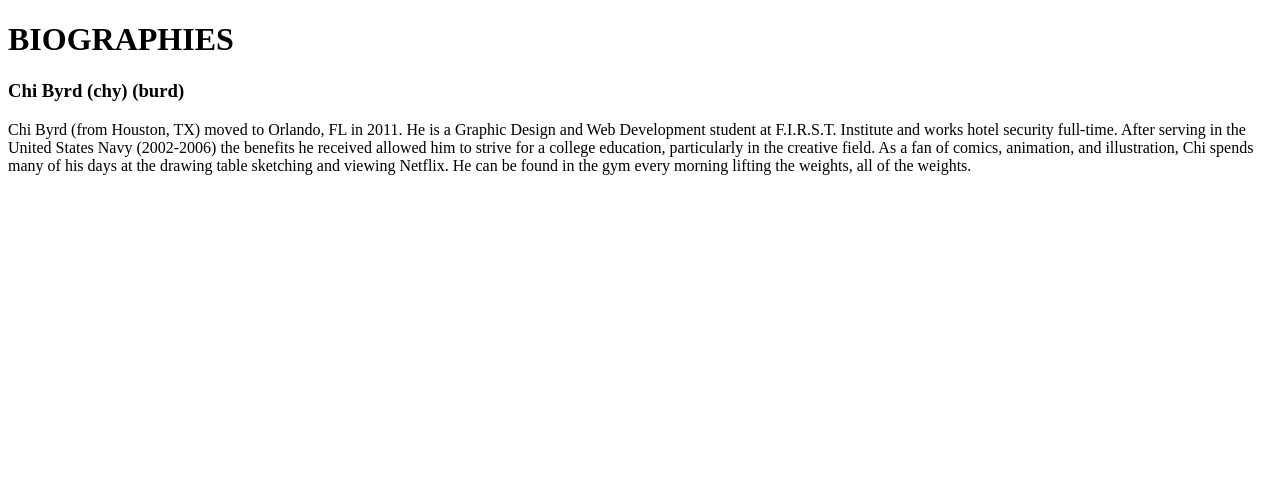
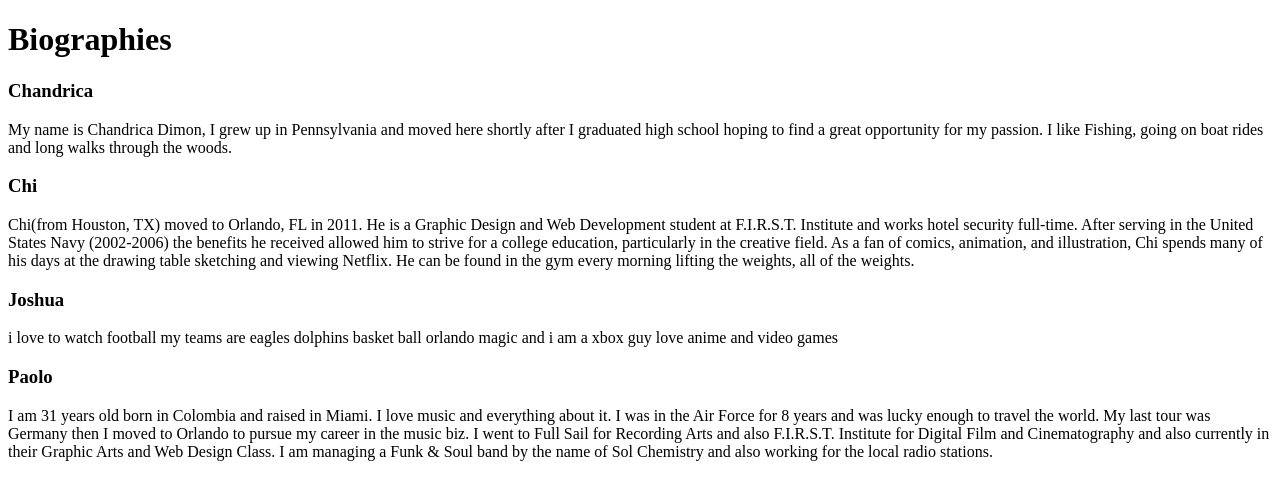
Before and after one commit to ahnestdon/classproject, a plain HTML site: page index.html in a window 1280 px wide. Drawn offline with Linux system fonts and the light colour scheme.

Commit message:
update bios html

```diff
--- a/index.html
+++ b/index.html
@@ -18,9 +18,23 @@
 
 
         <!--bio profile section-->
-        <H1>BIOGRAPHIES</H1>
-        <h3> Chi Byrd (chy) (burd)</h3>
-        <p>Chi Byrd (from Houston, TX) moved to Orlando, FL in 2011. He is a Graphic Design and Web Development student at F.I.R.S.T. Institute and works hotel security full-time. After serving in the United States Navy (2002-2006) the benefits he received allowed him to strive for a college education, particularly in the creative field. As a fan of comics, animation, and illustration, Chi spends many of his days at the drawing table sketching and viewing Netflix. He can be found in the gym every morning lifting the weights, all of the weights.</p>
+        <H1>Biographies</H1>
+
+        <h3> Chandrica </h3>
+        <p>My name is Chandrica Dimon, I grew up in Pennsylvania and moved here shortly after I graduated high school hoping to find a great opportunity for my passion. I like Fishing, going on boat rides and long walks through the woods.
+</p>
+
+        <h3> Chi </h3>
+        <p>Chi(from Houston, TX) moved to Orlando, FL in 2011. He is a Graphic Design and Web Development student at F.I.R.S.T. Institute and works hotel security full-time. After serving in the United States Navy (2002-2006) the benefits he received allowed him to strive for a college education, particularly in the creative field. As a fan of comics, animation, and illustration, Chi spends many of his days at the drawing table sketching and viewing Netflix. He can be found in the gym every morning lifting the weights, all of the weights.</p>
+
+        <h3> Joshua</h3>
+        <p>
+i love to watch football my teams are eagles dolphins basket ball orlando magic
+and i am a xbox guy  love anime and video games</p>
+
+        <h3> Paolo</h3>
+        <p>
+I am 31 years old born in Colombia and raised in Miami. I love music and everything about it. I was in the Air Force for 8 years and was lucky enough to travel the world. My last tour was Germany then I moved to Orlando to pursue my career in the music biz. I went to Full Sail for Recording Arts and also F.I.R.S.T. Institute for Digital Film and Cinematography and also currently in their Graphic Arts and Web Design Class. I am managing a Funk & Soul band by the name of Sol Chemistry and also working for the local radio stations.</p>
 
         <!--un-ordered list section-->
 
```
